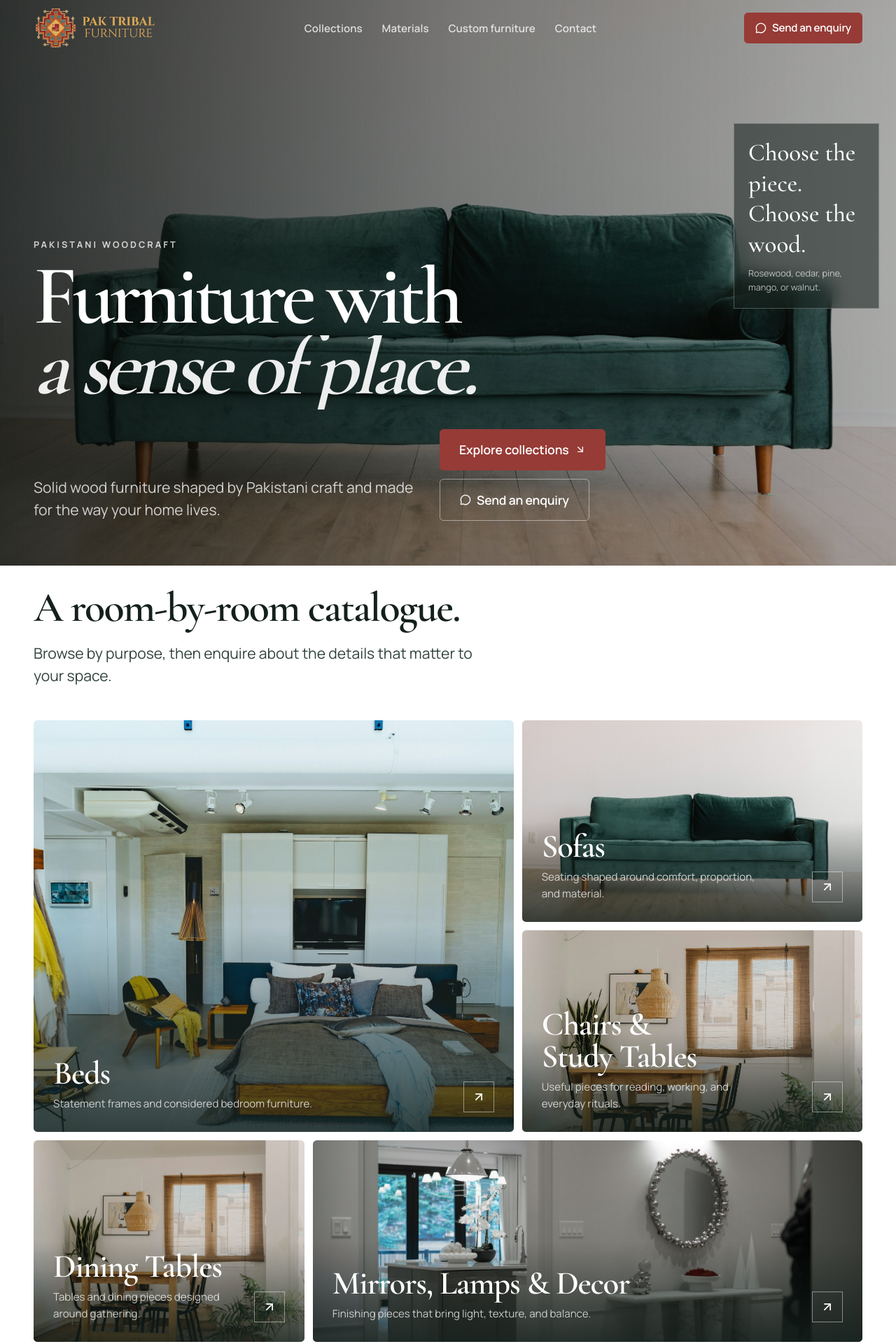
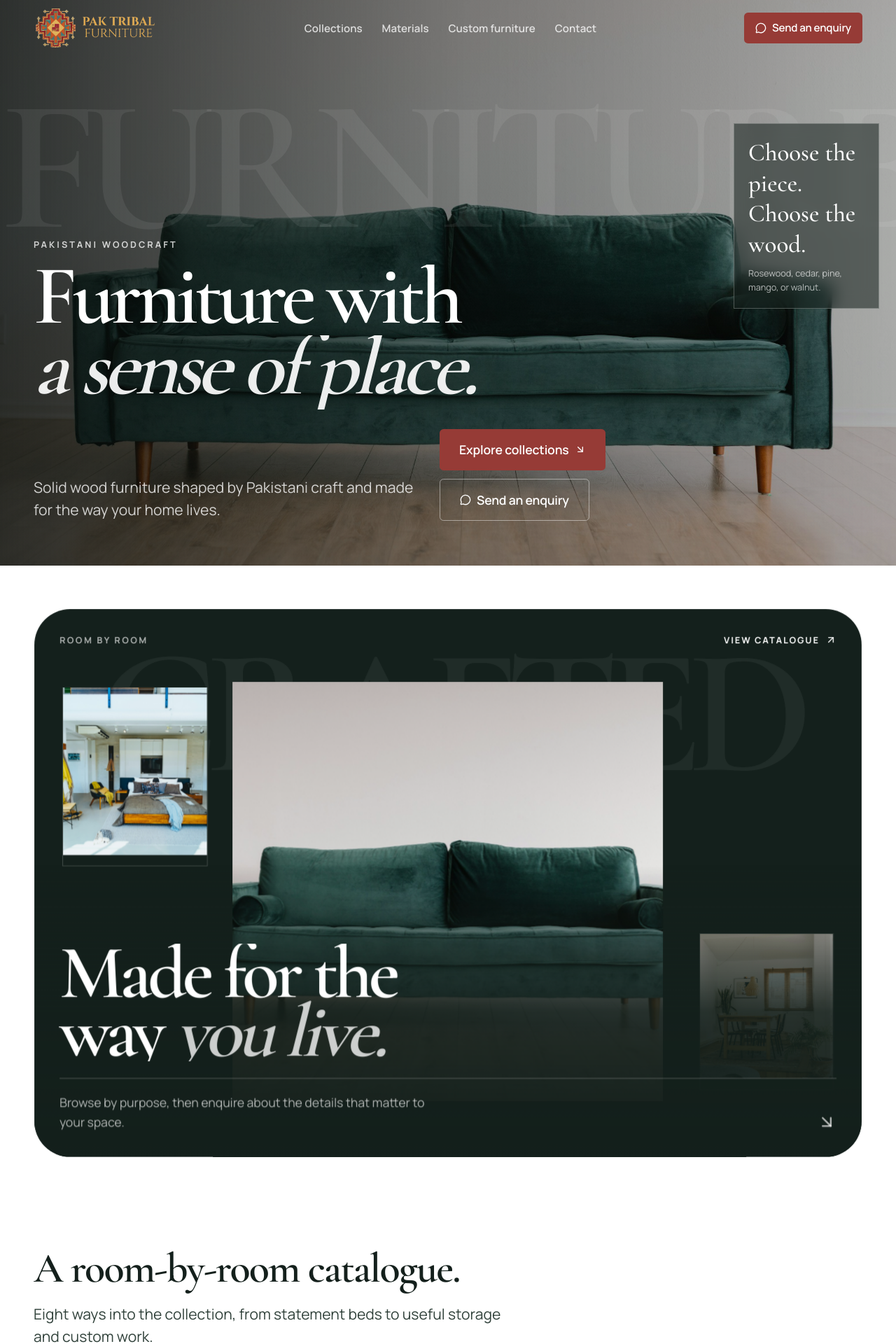
Before and after one commit to haider-jalal-rumiq/paktribalfurniture, a Next.js app: page / in a window 1280 px wide. Shown: the top 1920 px of the page at 70% size. Built offline with nearby package versions, Linux system fonts and the light colour scheme; no server answers; the database is empty.

Commit message:
ui updated

```diff
--- a/src/app/collections/page.tsx
+++ b/src/app/collections/page.tsx
@@ -5,7 +5,7 @@ import { CategoryFilters } from "@/components/catalog/category-filters";
 import { ProductCard } from "@/components/catalog/product-card";
 import { Container } from "@/components/layout/container";
 import { PageHero } from "@/components/layout/page-hero";
-import { Reveal } from "@/components/motion";
+import { Reveal, TileReveal } from "@/components/motion";
 import { ButtonLink } from "@/components/ui/button";
 import { categories, getCategory } from "@/content/catalog";
 import { getPublishedProducts } from "@/lib/catalog";
@@ -30,7 +30,7 @@ export default async function CollectionsPage({ searchParams }: { searchParams:
           <CategoryFilters active={activeCategory?.slug} />
           {products.length > 0 ? (
             <div className="mt-12 grid gap-x-5 gap-y-10 sm:grid-cols-2 lg:grid-cols-3">
-              {products.map((product, index) => <Reveal key={product.id} delay={(index % 3) * 0.05}><ProductCard product={product} /></Reveal>)}
+              {products.map((product, index) => <TileReveal key={product.id} index={index}><ProductCard product={product} /></TileReveal>)}
             </div>
           ) : activeCategory ? (
             <Reveal className="mt-12 border border-hairline bg-surface p-8 sm:p-12">
@@ -40,7 +40,7 @@ export default async function CollectionsPage({ searchParams }: { searchParams:
             </Reveal>
           ) : (
             <div className="mt-12 grid gap-3 sm:grid-cols-2 lg:grid-cols-3">
-              {categories.map((category, index) => <Reveal key={category.slug} delay={(index % 3) * 0.05}><CategoryCard category={category} className="h-[25rem]" priority={index < 3} /></Reveal>)}
+              {categories.map((category, index) => <TileReveal key={category.slug} index={index}><CategoryCard category={category} className="h-[25rem]" priority={index < 3} /></TileReveal>)}
             </div>
           )}
         </Container>
--- a/src/app/globals.css
+++ b/src/app/globals.css
@@ -29,6 +29,7 @@
   --ease-out-editorial: cubic-bezier(0.23, 1, 0.32, 1);
   --ease-in-out-editorial: cubic-bezier(0.77, 0, 0.175, 1);
   --radius-ui: 0.35rem;
+  --radius-scene: clamp(1.5rem, 4vw, 4rem);
 
   /* --- CMS only -----------------------------------------------------------
      The public site is deliberately square and editorial. /cms is an app read
@@ -120,6 +121,51 @@
 @media (prefers-reduced-motion: no-preference) {
   .image-drift {
     animation: image-drift 18s var(--ease-out-soft) forwards;
+  }
+}
+
+.catalog-card-image,
+.catalog-card-wash,
+.catalog-card-arrow,
+.catalog-card-action {
+  transition-duration: 700ms;
+  transition-timing-function: var(--ease-out-soft);
+}
+
+.catalog-card-image,
+.catalog-card-arrow {
+  transition-property: transform;
+}
+
+.catalog-card-wash {
+  transition-property: opacity;
+}
+
+.catalog-card-action {
+  transition-property: background-color, border-color, color;
+}
+
+@media (hover: hover) and (pointer: fine) and (prefers-reduced-motion: no-preference) {
+  [data-catalog-card] .catalog-card-wash {
+    opacity: 0.82;
+  }
+
+  [data-catalog-card]:hover .catalog-card-image {
+    transform: scale(1.055);
+  }
+
+  [data-catalog-card]:hover .catalog-card-wash {
+    opacity: 1;
+  }
+
+  [data-catalog-card]:hover .catalog-card-arrow {
+    transform: translate3d(0.22rem, -0.22rem, 0);
+  }
+
+  [data-catalog-card]:hover .catalog-card-action {
+    border-color: var(--color-surface);
+    background: var(--color-surface);
+    color: var(--color-ink);
   }
 }
 
--- a/src/components/home/category-showcase.tsx
+++ b/src/components/home/category-showcase.tsx
@@ -1,7 +1,11 @@
+import Image from "next/image";
+import Link from "next/link";
+import { ArrowDownRight, ArrowUpRight } from "lucide-react";
+
 import { CategoryCard } from "@/components/catalog/category-card";
 import { Container } from "@/components/layout/container";
 import { SectionHeading } from "@/components/layout/section-heading";
-import { MaskReveal, TileReveal } from "@/components/motion";
+import { MaskReveal, Parallax, ScrollScene, TileReveal } from "@/components/motion";
 import { categories } from "@/content/catalog";
 
 const spans = [
@@ -16,11 +20,62 @@ const spans = [
 ] as const;
 
 export function CategoryShowcase() {
+  const [beds, sofas, chairs] = categories;
+
   return (
-    <section className="py-2 sm:py-8">
+    <section className="overflow-hidden py-14 sm:py-20">
       <Container>
-        <MaskReveal>
-          <SectionHeading title="A room-by-room catalogue." description="Browse by purpose, then enquire about the details that matter to your space." />
+        <ScrollScene className="min-h-[43rem] sm:min-h-[49rem]">
+          <div className="relative isolate h-[43rem] overflow-hidden rounded-[var(--radius-scene)] bg-ink text-white sm:h-[49rem]">
+            <p aria-hidden="true" className="pointer-events-none absolute left-1/2 top-5 -z-10 -translate-x-1/2 whitespace-nowrap font-display text-[clamp(6.5rem,20vw,18rem)] font-semibold leading-none tracking-[-0.08em] text-white/[0.055]">
+              CRAFTED
+            </p>
+
+            <Parallax className="absolute inset-x-[15%] bottom-[7.5rem] top-[8rem] z-0 sm:inset-x-[24%] sm:bottom-[5rem] sm:top-[6.5rem]" distance={28}>
+              <Image
+                src={sofas.image}
+                alt=""
+                fill
+                sizes="(min-width: 1024px) 52vw, 72vw"
+                className="object-cover"
+              />
+              <div className="absolute inset-0 bg-gradient-to-t from-ink/45 via-transparent to-ink/15" aria-hidden="true" />
+            </Parallax>
+
+            <Parallax className="absolute -left-8 top-28 z-10 hidden h-56 w-44 overflow-hidden border border-white/20 bg-ink sm:block lg:left-10 lg:h-64 lg:w-52" distance={52}>
+              <Image src={beds.image} alt="" fill sizes="13rem" className="object-cover" />
+            </Parallax>
+
+            <Parallax className="absolute -right-8 bottom-24 z-10 hidden h-48 w-40 overflow-hidden border border-white/20 bg-ink sm:block lg:right-10 lg:h-56 lg:w-48" distance={-42}>
+              <Image src={chairs.image} alt="" fill sizes="12rem" className="object-cover" />
+            </Parallax>
+
+            <div className="absolute inset-x-0 top-0 z-20 flex items-start justify-between gap-5 p-6 sm:p-9">
+              <p className="max-w-48 text-xs font-bold uppercase tracking-[0.2em] text-white/65">Room by room</p>
+              <Link href="/collections" className="group flex items-center gap-2 text-xs font-bold uppercase tracking-[0.16em] text-white">
+                View catalogue
+                <ArrowUpRight className="h-4 w-4" aria-hidden="true" />
+              </Link>
+            </div>
+
+            <div className="absolute inset-x-0 bottom-0 z-20 bg-gradient-to-t from-ink via-ink/88 to-transparent px-6 pb-7 pt-28 sm:px-9 sm:pb-9">
+              <MaskReveal>
+                <h2 className="max-w-4xl font-display text-[clamp(3.6rem,8.5vw,8.25rem)] leading-[0.77] tracking-[-0.055em]">
+                  Made for the way <span className="italic text-white/78">you live.</span>
+                </h2>
+              </MaskReveal>
+              <div className="mt-6 flex flex-col gap-5 border-t border-white/25 pt-5 sm:flex-row sm:items-end sm:justify-between">
+                <p className="max-w-xl text-sm leading-6 text-white/68 sm:text-base sm:leading-7">
+                  Browse by purpose, then enquire about the details that matter to your space.
+                </p>
+                <ArrowDownRight className="h-7 w-7 shrink-0 text-white/70" aria-hidden="true" />
+              </div>
+            </div>
+          </div>
+        </ScrollScene>
+
+        <MaskReveal className="mt-20 sm:mt-28">
+          <SectionHeading title="A room-by-room catalogue." description="Eight ways into the collection, from statement beds to useful storage and custom work." />
         </MaskReveal>
         <div className="mt-12 grid auto-rows-[minmax(18rem,auto)] gap-3 lg:grid-cols-12">
           {categories.map((category, index) => (
--- a/src/components/home/hero.tsx
+++ b/src/components/home/hero.tsx
@@ -2,18 +2,28 @@
 
 import Image from "next/image";
 import { ArrowDownRight, MessageCircle } from "lucide-react";
-import { motion } from "motion/react";
+import { motion, useScroll, useTransform } from "motion/react";
+import { useRef } from "react";
 
 import { Container } from "@/components/layout/container";
 import { EASE_IN_OUT, EASE_OUT, useReducedMotionSafe } from "@/components/motion";
 import { ButtonLink } from "@/components/ui/button";
 
 export function Hero() {
+  const sectionRef = useRef<HTMLElement>(null);
   const reduce = useReducedMotionSafe();
   const settle = reduce ? 0.2 : 0.72;
+  const { scrollYProgress } = useScroll({ target: sectionRef, offset: ["start start", "end start"] });
+  const backdropTransform = useTransform(scrollYProgress, [0, 1], ["translate3d(0, 0, 0) scale(1)", "translate3d(0, 10%, 0) scale(1.06)"]);
+  const contentTransform = useTransform(scrollYProgress, [0, 1], ["translate3d(0, 0, 0)", "translate3d(0, -11%, 0)"]);
 
   return (
-    <section className="relative isolate min-h-[100svh] overflow-hidden bg-ink pb-2 pt-16 sm:pb-2 sm:pt-16">
+    <section ref={sectionRef} className="relative isolate min-h-[100svh] overflow-hidden bg-ink pb-2 pt-16 sm:pb-2 sm:pt-16">
+        <motion.div
+          data-motion-parallax=""
+          className="absolute inset-0"
+          style={{ transform: reduce ? "none" : backdropTransform }}
+        >
           <motion.div
             data-hero-frame=""
             data-motion-reveal=""
@@ -26,7 +36,7 @@ export function Hero() {
               src="/images/furniture/hero-living-room.jpg"
               alt="Green sofa in a warm, wood-accented interior"
               fill
-          priority
+              preload
               sizes="100vw"
               className="image-drift object-cover object-[62%_center] sm:object-center"
             />
@@ -38,8 +48,19 @@ export function Hero() {
               transition={{ duration: reduce ? 0.2 : 0.8, delay: reduce ? 0 : 0.5, ease: EASE_OUT }}
             />
           </motion.div>
+      </motion.div>
 
-      <Container className="relative z-10 flex min-h-[calc(100svh-4rem)] flex-col justify-end pb-8 pt-24 sm:pb-12 lg:pb-14">
+      <motion.p
+        aria-hidden="true"
+        data-motion-parallax=""
+        className="pointer-events-none absolute inset-x-0 top-[13%] z-[1] whitespace-nowrap text-center font-display text-[clamp(7.5rem,21vw,22rem)] font-semibold leading-none tracking-[-0.08em] text-white/[0.07]"
+        style={{ transform: reduce ? "none" : contentTransform }}
+      >
+        FURNITURE
+      </motion.p>
+
+      <motion.div data-motion-parallax="" style={{ transform: reduce ? "none" : contentTransform }} className="relative z-10">
+        <Container className="flex min-h-[calc(100svh-4rem)] flex-col justify-end pb-8 pt-24 sm:pb-12 lg:pb-14">
         <motion.p
           data-motion-reveal=""
           className="mb-5 text-xs font-bold uppercase tracking-[0.24em] text-white/78"
@@ -113,6 +134,7 @@ export function Hero() {
           <p className="mt-2 text-xs leading-5 text-white/68">Rosewood, cedar, pine, mango, or walnut.</p>
         </motion.div>
         </Container>
+      </motion.div>
     </section>
   );
 }
--- a/src/components/motion/index.tsx
+++ b/src/components/motion/index.tsx
@@ -157,6 +157,40 @@ export function PanelReveal({ children, className, direction = "up", delay = 0 }
   );
 }
 
+/**
+ * A large editorial scene that settles into place as it enters the viewport,
+ * then eases upward as the reader continues. Reserved for rare marketing
+ * moments rather than repeated catalogue rows.
+ */
+export function ScrollScene({ children, className }: { children: ReactNode; className?: string }) {
+  const ref = useRef<HTMLDivElement>(null);
+  const reduce = useReducedMotionSafe();
+  const { scrollYProgress } = useScroll({ target: ref, offset: ["start end", "end start"] });
+  const transform = useTransform(
+    scrollYProgress,
+    [0, 0.22, 0.72, 1],
+    [
+      "translate3d(0, 9%, 0) scale(0.94)",
+      "translate3d(0, 0, 0) scale(1)",
+      "translate3d(0, -2%, 0) scale(1)",
+      "translate3d(0, -5%, 0) scale(0.985)",
+    ],
+  );
+  const opacity = useTransform(scrollYProgress, [0, 0.16, 0.9, 1], [0.35, 1, 1, 0.72]);
+
+  return (
+    <div ref={ref} className={className}>
+      <motion.div
+        data-motion-parallax=""
+        className="h-full w-full"
+        style={{ opacity: reduce ? 1 : opacity, transform: reduce ? "none" : transform }}
+      >
+        {children}
+      </motion.div>
+    </div>
+  );
+}
+
 export function ScrollRail({ children, className }: { children: ReactNode; className?: string }) {
   const ref = useRef<HTMLDivElement>(null);
   const { scrollYProgress } = useScroll({ target: ref, offset: ["start end", "end start"] });
```
Also changed, not shown: src/components/catalog/category-card.tsx (+6 -6 lines), src/components/catalog/product-card.tsx (+4 -3 lines), src/components/layout/page-hero.tsx (+12 -5 lines). Lines whose indentation alone changed are shown as unchanged.
